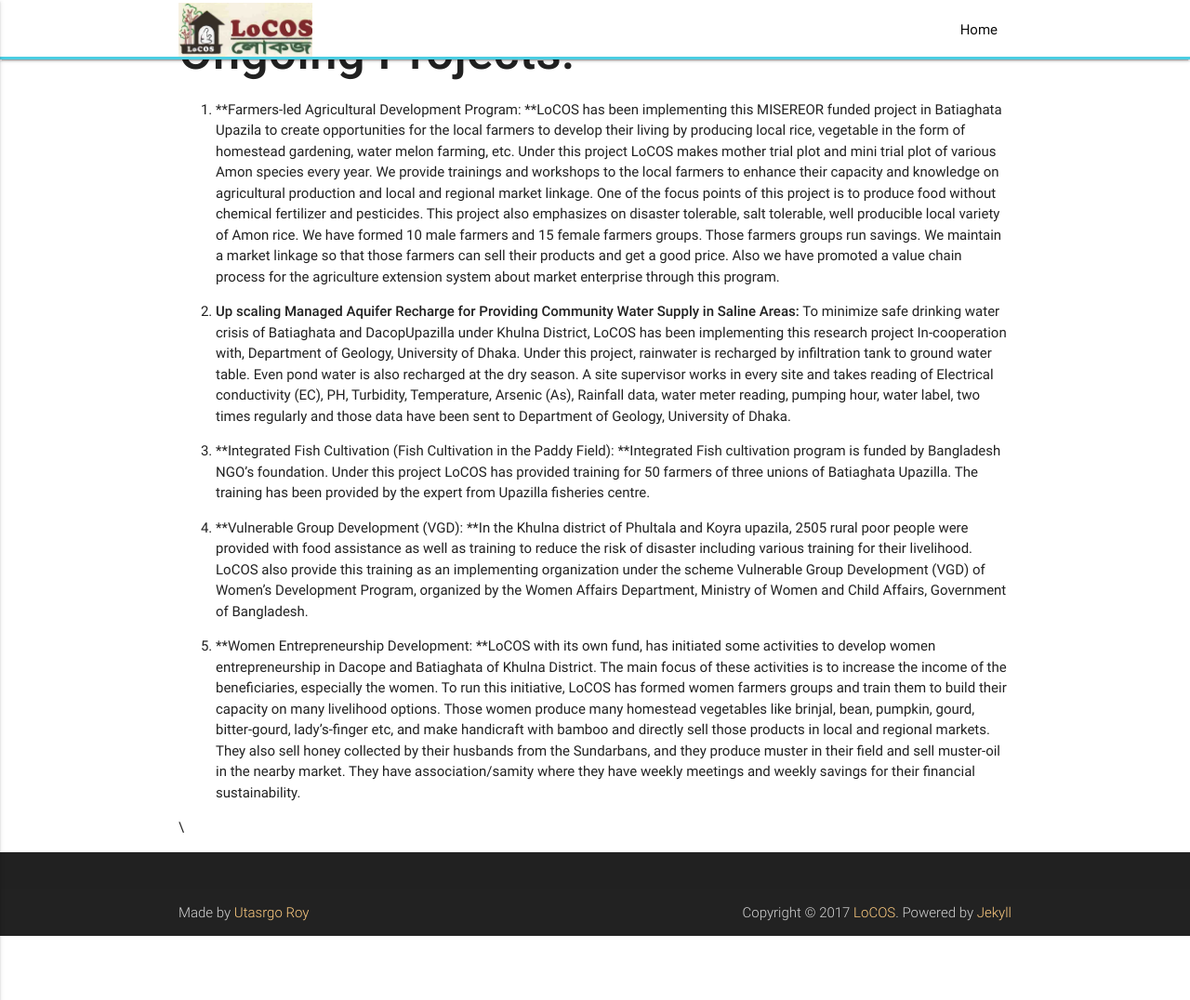
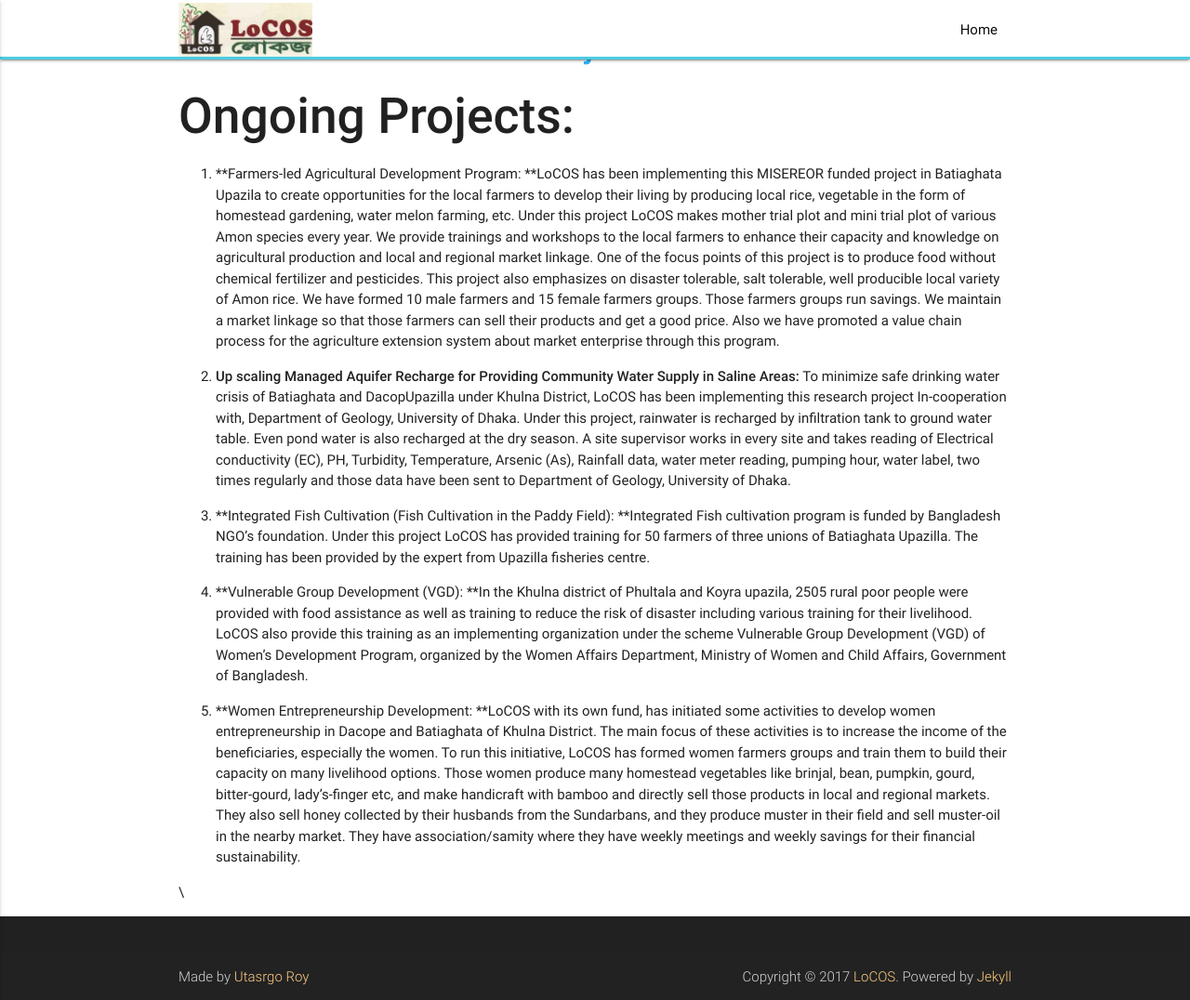
Before and after one commit to locosbd/locosbd.github.io, a Jekyll site: the page built from projects.markdown, in a window 1280 px wide and 1076 px high. Shown: the whole window at 93% size. Built offline with Jekyll 4.4.1, drawn with Linux system fonts in a browser that asks for light colours.

Commit message:
Updated Projects

```diff
--- a/projects.markdown
+++ b/projects.markdown
@@ -4,16 +4,18 @@
 layout: page
 ---
 
+<h1 class="page-title">{{ page.title | escape }}</h1>
+
 ## **Ongoing Projects:**
 
-1. **Farmers-led Agricultural Development Program: **LoCOS has been implementing this MISEREOR funded project in Batiaghata Upazila to create opportunities for the local farmers to develop their living by producing local rice, vegetable in the form of homestead gardening, water melon farming, etc. Under this project LoCOS makes mother trial plot and mini trial plot of various Amon species every year. We provide trainings and workshops to the local farmers to enhance their capacity and knowledge on agricultural production and local and regional market linkage. One of the focus points of this project is to produce food without chemical fertilizer and pesticides. This project also emphasizes on disaster tolerable, salt tolerable, well producible local variety of Amon rice. We have formed 10 male farmers and 15 female farmers groups. Those farmers groups run savings. We maintain a market linkage so that those farmers can sell their products and get a good price. Also we have promoted a value chain process for the agriculture extension system about market enterprise through this program.
+1. \*\*Farmers-led Agricultural Development Program: \*\*LoCOS has been implementing this MISEREOR funded project in Batiaghata Upazila to create opportunities for the local farmers to develop their living by producing local rice, vegetable in the form of homestead gardening, water melon farming, etc. Under this project LoCOS makes mother trial plot and mini trial plot of various Amon species every year. We provide trainings and workshops to the local farmers to enhance their capacity and knowledge on agricultural production and local and regional market linkage. One of the focus points of this project is to produce food without chemical fertilizer and pesticides. This project also emphasizes on disaster tolerable, salt tolerable, well producible local variety of Amon rice. We have formed 10 male farmers and 15 female farmers groups. Those farmers groups run savings. We maintain a market linkage so that those farmers can sell their products and get a good price. Also we have promoted a value chain process for the agriculture extension system about market enterprise through this program.
 
 2. **Up scaling Managed Aquifer Recharge for Providing Community Water Supply in Saline Areas:** To minimize safe drinking water crisis of Batiaghata and DacopUpazilla under Khulna District, LoCOS has been implementing this research project In-cooperation with, Department of Geology, University of Dhaka. Under this project, rainwater is recharged by infiltration tank to ground water table. Even pond water is also recharged at the dry season. A site supervisor works in every site and takes reading of Electrical conductivity (EC), PH, Turbidity, Temperature, Arsenic (As), Rainfall data, water meter reading, pumping hour, water label, two times regularly and those data have been sent to Department of Geology, University of Dhaka.
 
-3. **Integrated Fish Cultivation (Fish Cultivation in the Paddy Field): **Integrated Fish cultivation program is funded by Bangladesh NGO’s foundation. Under this project LoCOS has provided training for 50 farmers of three unions of Batiaghata Upazilla. The training has been provided by the expert from Upazilla fisheries centre.
+3. \*\*Integrated Fish Cultivation (Fish Cultivation in the Paddy Field): \*\*Integrated Fish cultivation program is funded by Bangladesh NGO’s foundation. Under this project LoCOS has provided training for 50 farmers of three unions of Batiaghata Upazilla. The training has been provided by the expert from Upazilla fisheries centre.
 
-4. **Vulnerable Group Development (VGD): **In the Khulna district of Phultala and Koyra upazila, 2505 rural poor people were provided with food assistance as well as training to reduce the risk of disaster including various training for their livelihood. LoCOS also provide this training as an implementing organization under the scheme Vulnerable Group Development (VGD) of Women's Development Program, organized by the Women Affairs Department, Ministry of Women and Child Affairs, Government of Bangladesh.
+4. \*\*Vulnerable Group Development (VGD): \*\*In the Khulna district of Phultala and Koyra upazila, 2505 rural poor people were provided with food assistance as well as training to reduce the risk of disaster including various training for their livelihood. LoCOS also provide this training as an implementing organization under the scheme Vulnerable Group Development (VGD) of Women's Development Program, organized by the Women Affairs Department, Ministry of Women and Child Affairs, Government of Bangladesh.
 
-5. **Women Entrepreneurship Development: **LoCOS with its own fund, has initiated some activities to develop women entrepreneurship in Dacope and Batiaghata of Khulna District. The main focus of these activities is to increase the income of the beneficiaries, especially the women. To run this initiative, LoCOS has formed women farmers groups and train them to build their capacity on many livelihood options. Those women produce many homestead vegetables like brinjal, bean, pumpkin, gourd, bitter-gourd, lady’s-finger etc, and make handicraft with bamboo and directly sell those products in local and regional markets. They also sell honey collected by their husbands from the Sundarbans, and they produce muster in their field and sell muster-oil in the nearby market. They have association/samity where they have weekly meetings and weekly savings for their financial sustainability.
+5. \*\*Women Entrepreneurship Development: \*\*LoCOS with its own fund, has initiated some activities to develop women entrepreneurship in Dacope and Batiaghata of Khulna District. The main focus of these activities is to increase the income of the beneficiaries, especially the women. To run this initiative, LoCOS has formed women farmers groups and train them to build their capacity on many livelihood options. Those women produce many homestead vegetables like brinjal, bean, pumpkin, gourd, bitter-gourd, lady’s-finger etc, and make handicraft with bamboo and directly sell those products in local and regional markets. They also sell honey collected by their husbands from the Sundarbans, and they produce muster in their field and sell muster-oil in the nearby market. They have association/samity where they have weekly meetings and weekly savings for their financial sustainability.
 
-\
+\\
```
